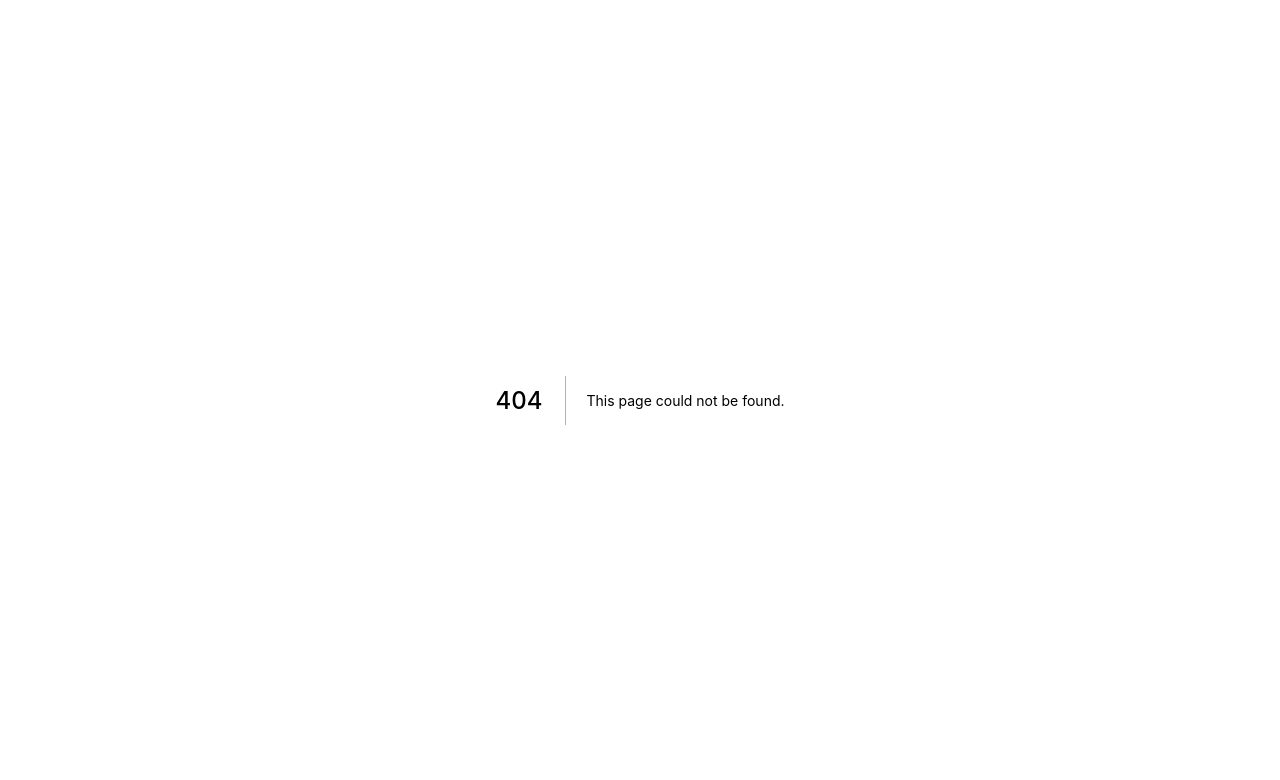
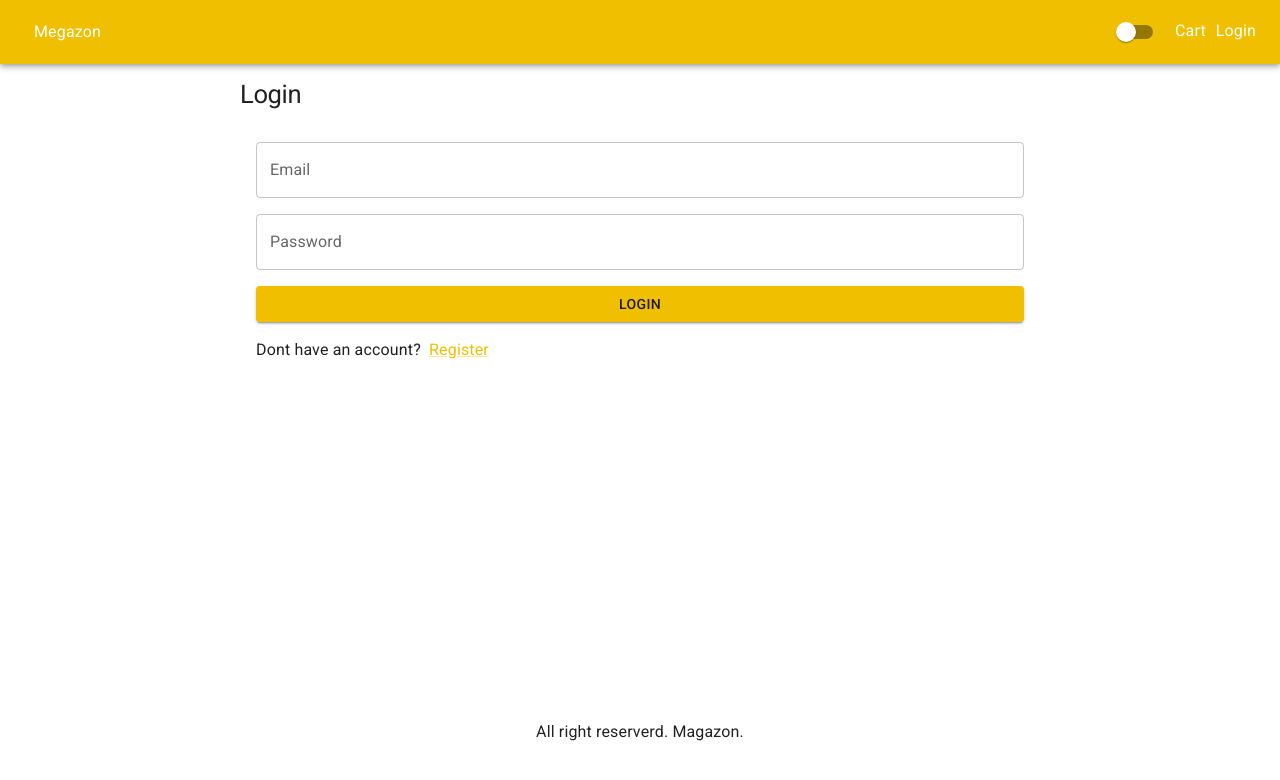
Before and after one commit to getjake/megazon, a Next.js app: page /login in a window 1280 px wide. Before the commit this address had no page. Shown: the top 780 px of the page. Built offline with nearby package versions, Linux system fonts and the light colour scheme.

Commit message:
LOGIN PAGE

```diff
--- /dev/null
+++ b/pages/login.js
@@ -0,0 +1,51 @@
+import React from "react";
+import { List, ListItem, Typography, TextField, Button, Link } from "@mui/material";
+import NextLink from "next/link";
+import Layout from "../components/Layout";
+import useStyles from "../utils/styles";
+
+const Login = () => {
+  const classes = useStyles();
+  return (
+    <Layout title="Login">
+      <form className={classes.form}>
+        <Typography component="h1" variant="h1">
+          Login
+        </Typography>
+        <List>
+          <ListItem>
+            <TextField
+              variant="outlined"
+              fullWidth
+              id="email"
+              label="Email"
+              inputProps={{ type: "email" }}
+            />
+          </ListItem>
+          <ListItem>
+            <TextField
+              variant="outlined"
+              fullWidth
+              id="password"
+              label="Password"
+              inputProps={{ type: "password" }}
+            />
+          </ListItem>
+          <ListItem>
+            <Button variant="contained" type="submit" fullWidth color="primary">
+              Login
+            </Button>
+          </ListItem>
+          <ListItem>
+            Dont have an account? {"\u00A0"}
+            <NextLink href="/register" passHref>
+              <Link>Register</Link>
+            </NextLink>
+          </ListItem>
+        </List>
+      </form>
+    </Layout>
+  );
+};
+
+export default Login;
--- a/utils/styles.js
+++ b/utils/styles.js
@@ -25,6 +25,10 @@
   section: {
     marginTop: 10,
     marginButtom: 10
+  },
+  form: {
+    maxWidth: 800,
+    margin: '0 auto'
   }
 });
 
```
Also changed, not shown: pages/cart.js (+8 -1 lines), pages/shipping.js (added, +13 -0 lines).
